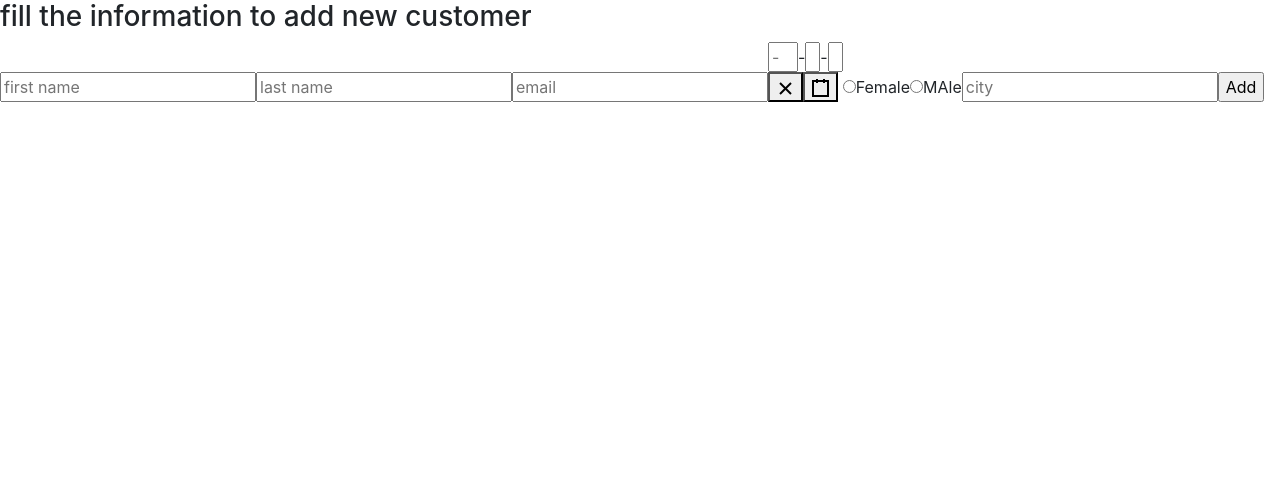
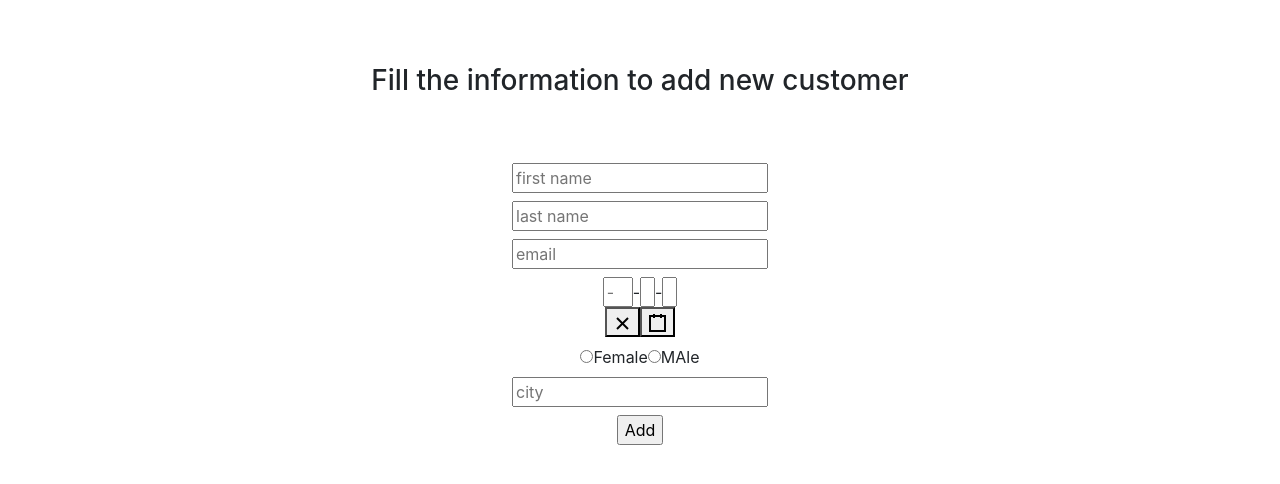
Before and after one commit to yaqootturman/LunchPadProject, a React (Create React App) app in the folder client/: page /newCustomer in a window 1280 px wide. Shown: the top 484 px of the page. Built offline with nearby package versions, Linux system fonts and the light colour scheme; a web font is replaced by a local one.

Commit message:
some changes in style

```diff
--- a/client/src/Components/AddCustomer/index.js
+++ b/client/src/Components/AddCustomer/index.js
@@ -1,6 +1,6 @@
 import React, { Component } from "react"
 import DatePicker from 'react-date-picker';
-
+import './style.css'
 import axios from "axios"
 
 
@@ -46,11 +46,11 @@ class AddCustomer extends Component {
   render() {
     const { customerName, LastName, email, birthday, city, gender } = this.state
     return (
-      <>
-        <h3>fill the information to add new customer</h3>
-        <form onSubmit={this.AddCustomer}>
-          <label>
-            <input className="info"
+      <div className="add-page">
+        <h3>Fill the information to add new customer</h3>
+        <form className="add-page__form" onSubmit={this.AddCustomer}>
+          <label className="info">
+            <input
               onChange={this.updateInput}
               value={customerName}
               type="text"
@@ -58,8 +58,8 @@ class AddCustomer extends Component {
               name="customerName">
             </input>
           </label>
-          <label>
-            <input className="info"
+          <label className="info">
+            <input
               onChange={this.updateInput}
               value={LastName}
               type="text"
@@ -67,8 +67,8 @@ class AddCustomer extends Component {
               name="LastName">
             </input>
           </label>
-          <label>
-            <input className="info"
+          <label className="info">
+            <input
               onChange={this.updateInput}
               value={email}
               type="text"
@@ -76,7 +76,7 @@ class AddCustomer extends Component {
               name="email">
             </input>
           </label>
-          <label>
+          <label className="info">
             <DatePicker
               format='yyyy-MM-dd'
               value={birthday}
@@ -92,8 +92,8 @@ class AddCustomer extends Component {
             <input type="radio" value="Male" checked={gender === 'Male'} onChange={this.handleOptionChange} />
             MAle
           </label>
-          <label>
-            <input className="info"
+          <label className="info">
+            <input
               onChange={this.updateInput}
               value={city}
               type="text"
@@ -103,7 +103,7 @@ class AddCustomer extends Component {
           </label>
           <input type="submit" value="Add" className="submitInfo" />
         </form>
-      </>
+      </div>
     )
   }
 }
--- /dev/null
+++ b/client/src/Components/AddCustomer/style.css
@@ -0,0 +1,13 @@
+.add-page{
+  text-align: center;
+  margin: 5%;
+
+}
+.add-page__form{
+  margin-top: 5%;
+  width: 50%;
+  display: inline-block;
+}
+.info{
+  display: block;
+}
--- a/client/src/Components/HomePage/style.css
+++ b/client/src/Components/HomePage/style.css
@@ -16,5 +16,5 @@ margin:15px;
   color:indianred;
   margin:20px;
   font-family: 'Akronim' ;
-  font-size: xx-large;
+  font-size: 544%;
 }
```
